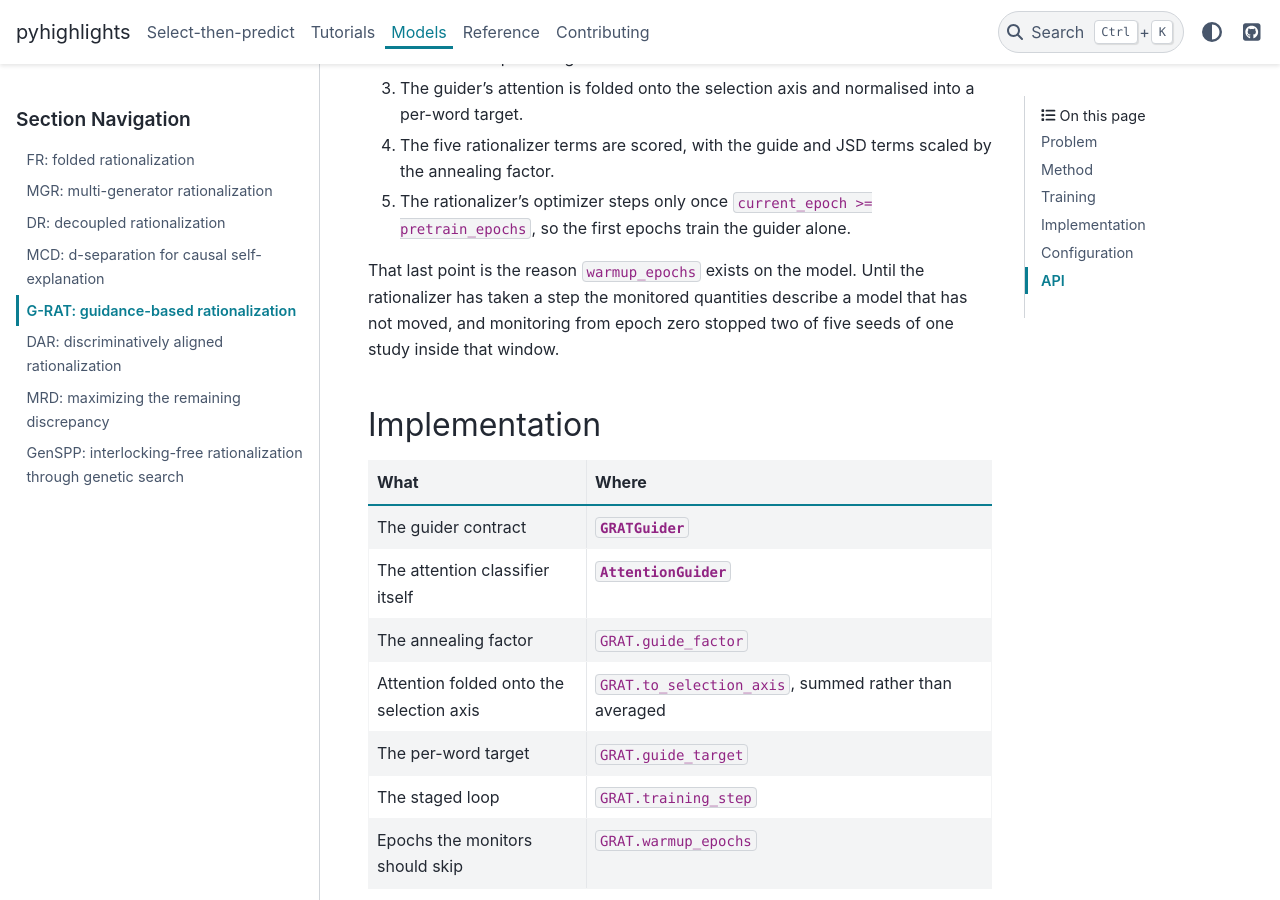
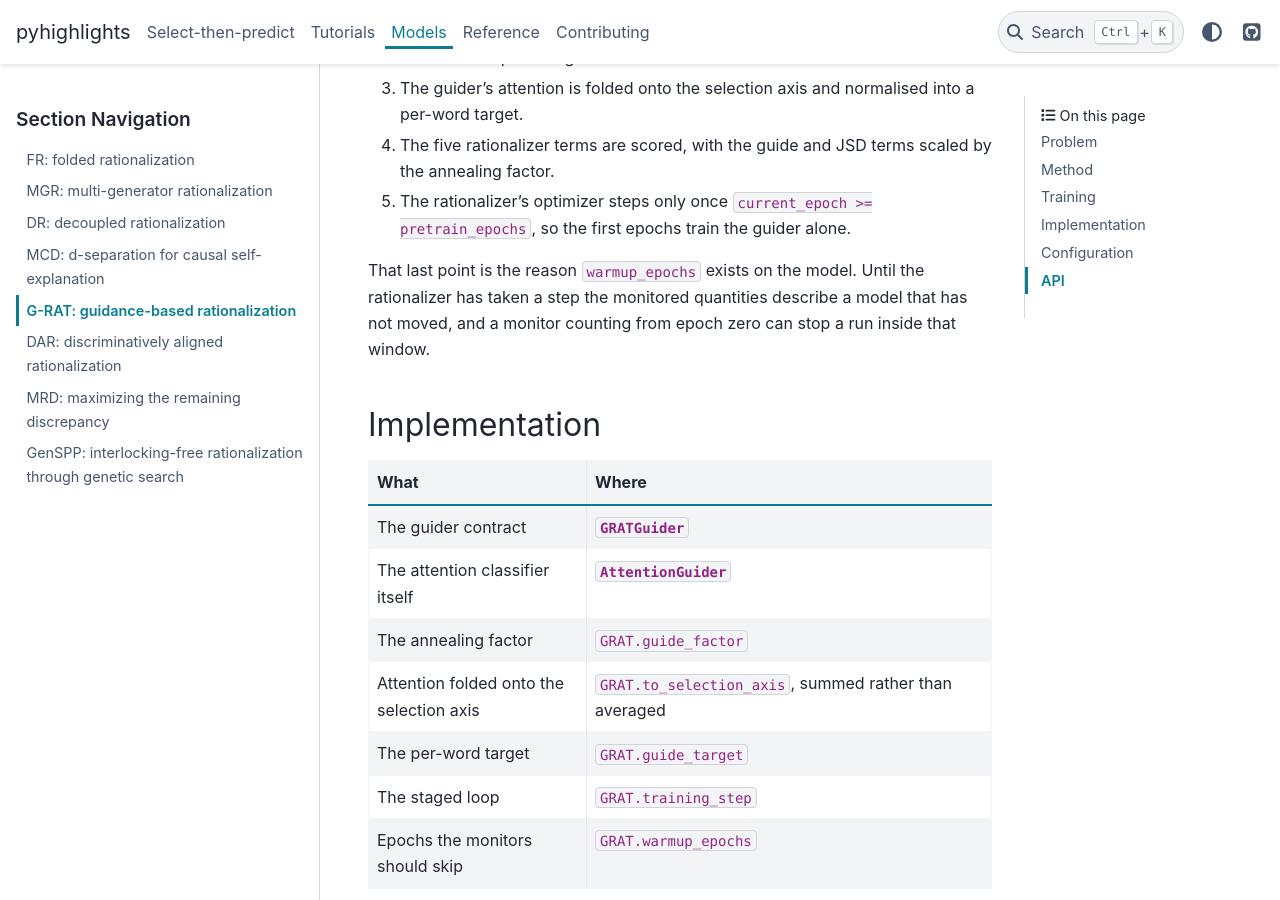
Before and after one commit to nlp-unibo/pyhighlights, a Sphinx documentation site: the page built from docsrc/source/models/grat.rst, in a window 1280 px wide and 900 px high, scrolled down 1458 px. Built offline with Sphinx 7.4.7 and the PyData theme 0.15.4, drawn with Linux system fonts in a browser that asks for light colours.

Commit message:
docs: drop the last study measurement from the G-RAT page
Co-Authored-By: Claude Opus 5.5 (1M context) <noreply@anthropic.com>

```diff
--- a/docsrc/source/models/grat.rst
+++ b/docsrc/source/models/grat.rst
@@ -63,7 +63,7 @@ Two optimizers, and a rationalizer that sits out the first epochs.
 5. The rationalizer's optimizer steps only once ``current_epoch >= pretrain_epochs``, so the first epochs train the guider alone.
 
 That last point is the reason ``warmup_epochs`` exists on the model.
-Until the rationalizer has taken a step the monitored quantities describe a model that has not moved, and monitoring from epoch zero stopped two of five seeds of one study inside that window.
+Until the rationalizer has taken a step the monitored quantities describe a model that has not moved, and a monitor counting from epoch zero can stop a run inside that window.
 
 Implementation
 --------------
```
